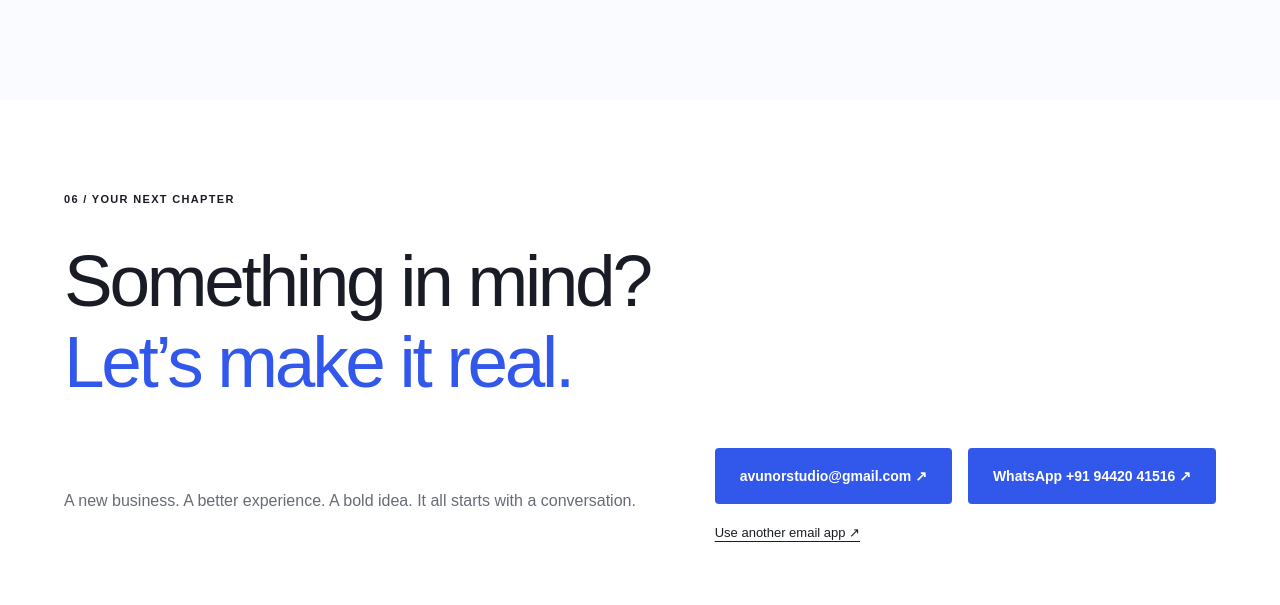
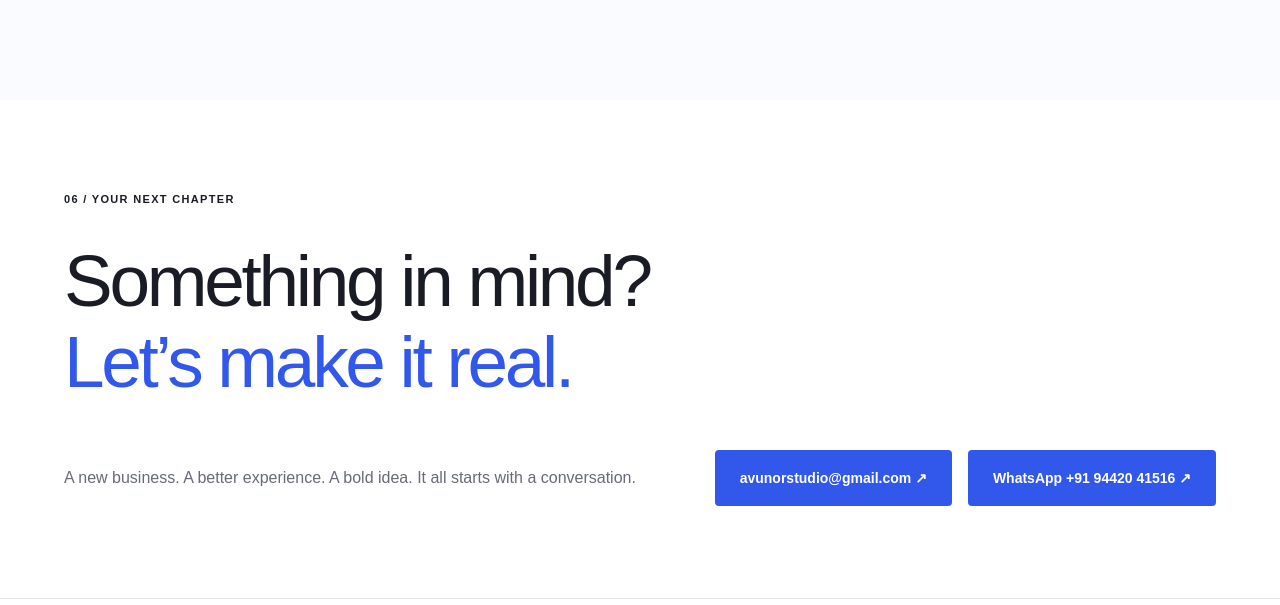
Before and after one commit to Avunor-studio/website, a website: page public/index.html in a window 1280 px wide. Shown: the part 5315-5920 px from the top of the page. Drawn offline with Linux system fonts and the light colour scheme; no server answers.

Commit message:
Remove alternative email app links

```diff
--- a/public/app.js
+++ b/public/app.js
@@ -14,7 +14,6 @@ const phone = (contact.whatsapp || '').replace(/[\s+()-]/g, '');
 const validPhone = /^[1-9]\d{6,14}$/.test(phone);
 const contactActions = {
   gmail: validEmail ? { label: contact.email + ' ↗', title: 'Email via Gmail', detail: contact.email, href: 'https://mail.google.com/mail/?view=cm&fs=1&to=' + encodeURIComponent(contact.email), newTab: true } : null,
-  mailApp: validEmail ? { label: 'Use another email app ↗', href: 'mailto:' + contact.email } : null,
   whatsapp: validPhone ? { label: 'WhatsApp ' + contact.whatsapp + ' ↗', title: 'WhatsApp', detail: contact.whatsapp, href: 'https://wa.me/' + phone } : null,
   call: validPhone ? { label: 'Call ' + contact.whatsapp, title: 'Call us', detail: contact.whatsapp, href: 'tel:+' + phone } : null,
 };
@@ -35,8 +34,7 @@ if (validEmail) {
   const group = document.createElement('div');
   group.className = 'contact-email-group';
   const gmail = contactLink(contactActions.gmail);
-  const mailApp = contactLink(contactActions.mailApp, 'contact-email-app');
-  group.append(gmail, mailApp);
+  group.append(gmail);
   holder.append(group);
 }
 if (validPhone) holder.append(contactLink(contactActions.whatsapp));
@@ -51,7 +49,6 @@ for (const action of [contactActions.call, contactActions.whatsapp, contactActio
   link.replaceChildren(title, detail);
   panelActions.append(link);
 }
-if (contactActions.mailApp) panelActions.append(contactLink(contactActions.mailApp, 'contact-email-app'));
 if (validEmail || validPhone) launcher.hidden = false;
 function closeContactPanel() {
   if (panel.hidden) return;
--- a/public/responsive.css
+++ b/public/responsive.css
@@ -137,7 +137,6 @@ footer .brand { display: flex; align-items: center; width: 200px; max-width: 100
 
 #contact-links { align-items: flex-start; gap: 16px; }
 .contact-email-group { display: flex; flex-direction: column; min-width: 0; max-width: 100%; gap: 6px; }
-.contact-email-app { display: inline-flex; align-items: center; min-height: 44px; font-size: 13px; text-decoration: underline; text-underline-offset: 4px; }
 @media (max-width: 600px) { .contact-email-group, .contact-email-group > .button { width: 100%; } }
 
 /* Align navigation with the Services introduction, including direct hash visits. */
```
